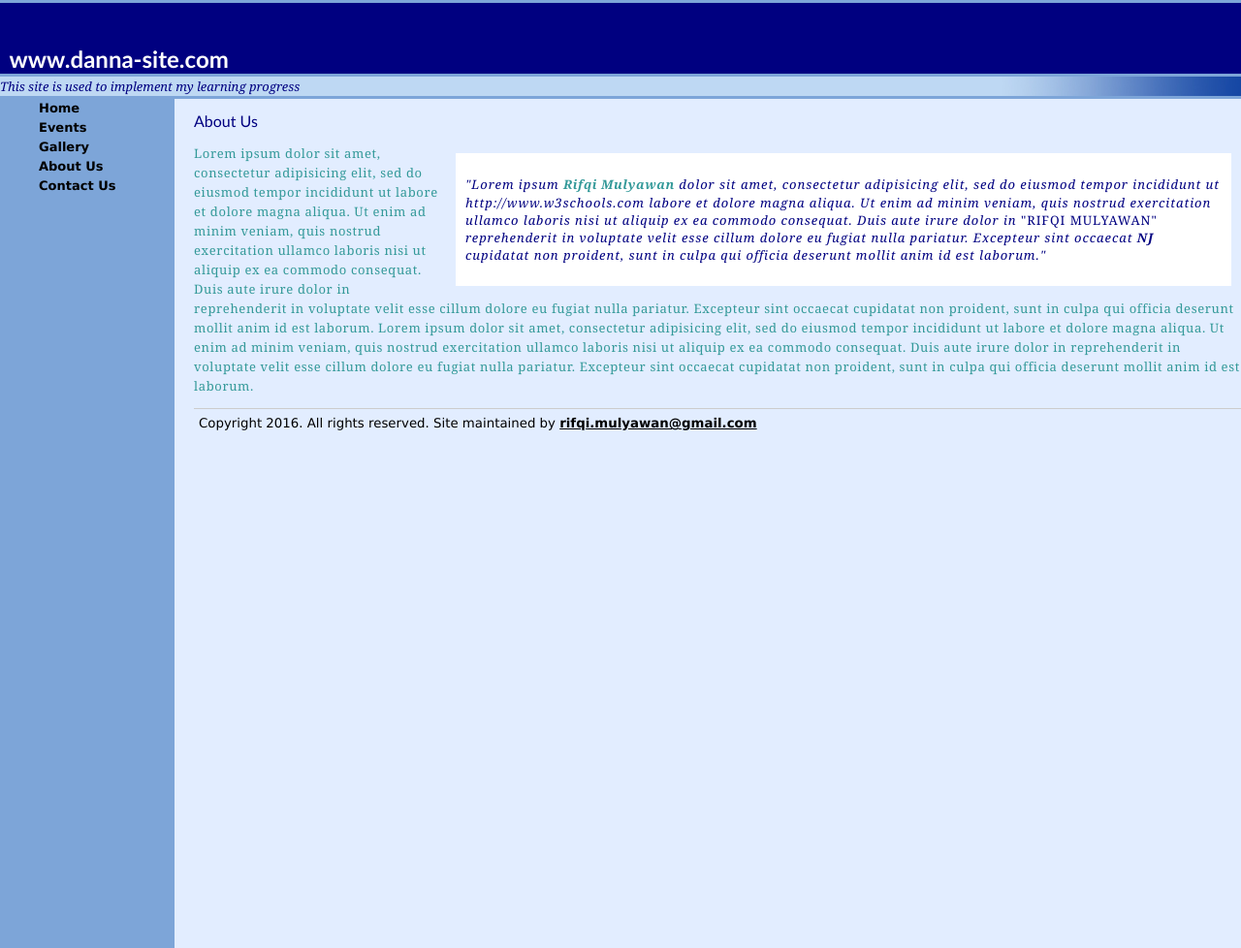
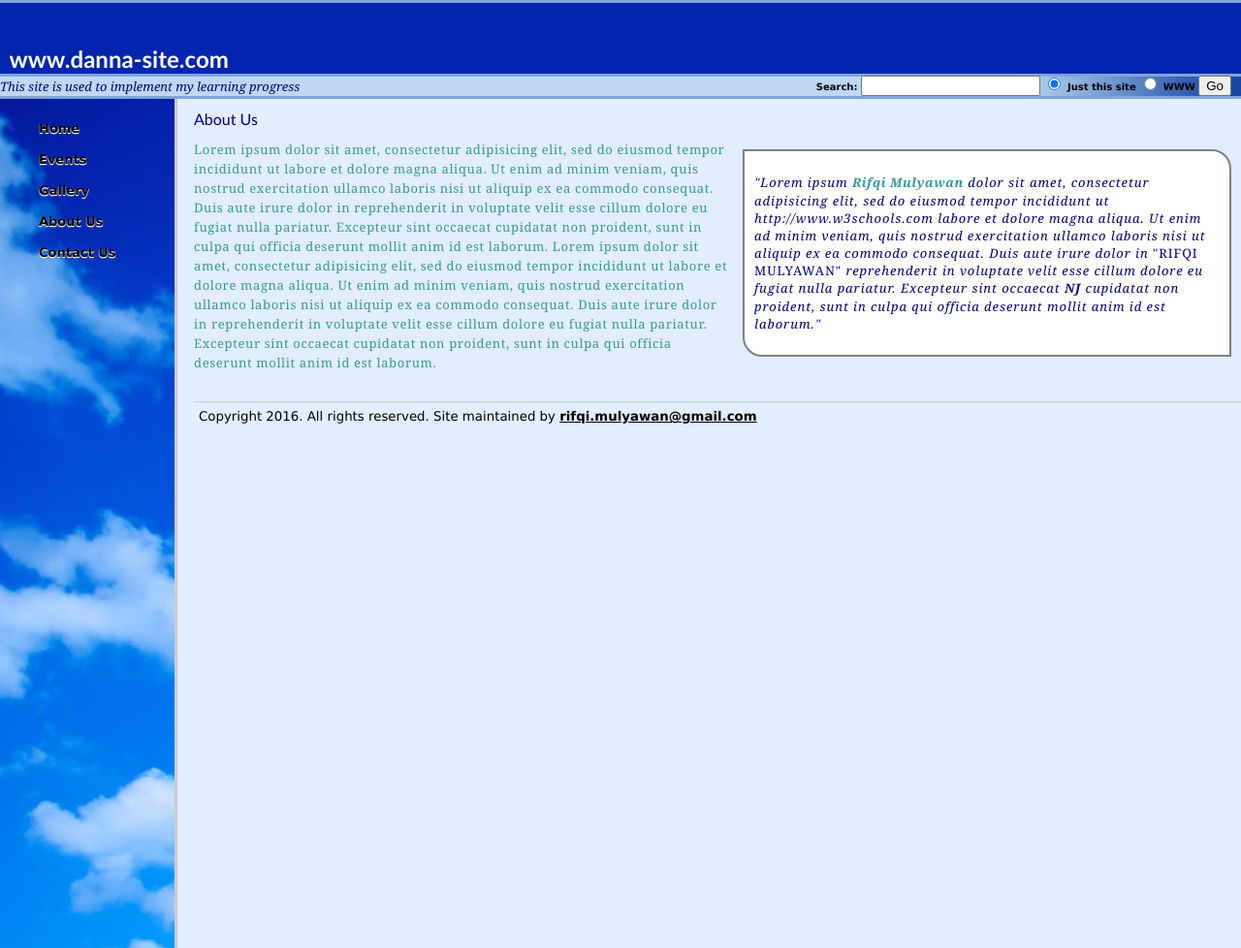
Before and after one commit to rifqimulyawan/my-learning-site, a plain HTML site: page about.html in a window 1280 px wide. Shown: the top 978 px of the page at 97% size. Drawn offline with Linux system fonts and the light colour scheme.

Commit message:
added some button and some css3 properties

```diff
--- a/about.html
+++ b/about.html
@@ -13,6 +13,18 @@
 	  <div id="tagline">
 		<p>This site is used to implement my learning progress</p>
 	  </div>
+	  <!-- SiteSearch Google -->
+	  <form method="get" action="http://www.google.com/search" id="search">
+		<label for="q">Search:</label>
+		<input id="q" name="q" size="20" maxlength="255" value=""type="text"/>
+		<input name="domains" value="http://www.bubbleunder.com/"type="hidden"/>
+		<input name="sitesearch" value="http://www.bubbleunder.com/" checked="checked" id="mysite" type="radio"/>
+		<label for="mysite">Just this site</label>
+		<input name="sitesearch" value="" id="www" type="radio"/>
+		<label for="www">WWW</label>
+		<input name="btnG" value="Go" type="submit"/>
+	  </form>
+<!-- SiteSearch Google -->
 	</header>
 	<nav>
 		<ul>
--- a/assets/stylesheet/yorozuyan.css
+++ b/assets/stylesheet/yorozuyan.css
@@ -32,19 +32,21 @@ body {
 
 nav {
 	width: 180px;
-	height: 100%;
-	background: #7da5d8;
+	background: #7da5d8 url(../images/nav-bg.png) repeat-y;
 	float: left;
-	padding-bottom: 100%;
+	height: 876px;
 	display: block; /* Only for IE8 or less */
+	border-right: 3px solid #ccc;
 }
 
 nav ul {
-	margin: 0;
+	margin-top: 15px;
+	line-height: 2em;
 }
 
 nav a {
-	text-decoration: none;
+	text-shadow: 0px 1px 1px white, 0px 1px 1px white;
+	text-decoration:none
 }
 
 aside {
@@ -52,10 +54,13 @@ aside {
 	float:right;
 	margin:10px;
 	padding:10px;
-	width: 780px;
+	width: 480px;
 	background:white;
 	font-style:italic;
 	color:gray;
+	border:2px solid gray;
+	border-top-right-radius:20px;
+	border-bottom-left-radius:20px;
 }
 aside blockquote {
 	font-size:1.2em;
@@ -69,7 +74,7 @@ h1 {
 	font-family: "Trebuchet MS", Helvetica, Arial, sans-serif;
 	font-weight: bold;
 	font-size: x-large;
-	background-color: navy;
+	background-color: #0324AF;
 	color: white;
 	padding-top: 2em;
 	padding-bottom: .2em;
@@ -81,6 +86,7 @@ h2 {
 	font-size: medium;
 	font-weight: normal;
 	color: navy;
+	line-height:1;
 }
 
 li {
@@ -157,6 +163,7 @@ figure {
 	border-bottom: 1px solid navy;
 	margin-bottom: 20px;
 }
+
 figcaption {
 	display:block;
 	font-size: 65%;
@@ -165,12 +172,16 @@ figcaption {
 	width: 430px;
 	line-height: 1.4em;
 }
+
 figcaption span {
 	font-weight: normal;
 	color: gray;
 }
+
 figure img {
 	border: 15px solid white;
+	border-radius:10px;
+	box-shadow:2px 2px 5px gray;
 }
 
 .photocredit {
@@ -203,7 +214,6 @@ table.events td {
 }
 
 table.events td:hover {
-	color: navy;
 	background-color: #ccc;
 }
 
@@ -257,4 +267,13 @@ footer {
 	font-size: smaller;
 	border-top: 1px solid #ccc;
 	padding: 5px;
+	margin-top: 30px;
 }
+
+#search {
+	position: absolute;
+	top: 77px;
+	right: 10px;
+	font-size: x-small;
+	font-weight: bold;
+}
```
Also changed, not shown: contact.html (+12 -0 lines), event.html (+13 -1 lines), gallery.html (+12 -0 lines), index.html (+12 -0 lines), assets/images/nav-bg.png (added).
